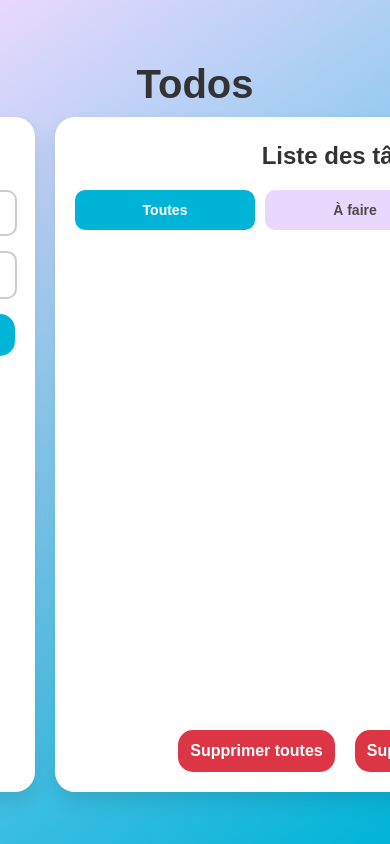
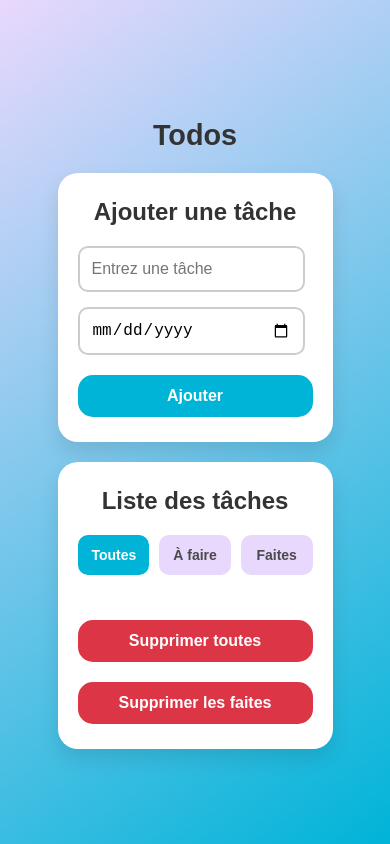
Before and after one commit to elisia-kba/ToDoList, a Vue app: page / in a window 390 px wide. Built offline with nearby package versions, Linux system fonts and the light colour scheme.

Commit message:
amélioration responsivité

```diff
--- a/src/App.vue
+++ b/src/App.vue
@@ -20,6 +20,12 @@ html, body {
   padding: 0;
   overflow: hidden;
 }
+@media screen and (max-width: 768px) {
+  html, body {
+    overflow: auto;
+  }
+}
+
 
 body {
   font-family: 'Poppins', sans-serif;
--- a/src/components/TodoComponent.vue
+++ b/src/components/TodoComponent.vue
@@ -47,13 +47,10 @@ export default {
   background-color: #fff;
   border-radius: 10px;
   box-shadow: 0 2px 6px rgba(0, 0, 0, 0.2);
-  padding: 10px;
-  margin: 5px;
   display: flex;
   justify-content: space-between;
   align-items: center;
   font-family: 'Arial', sans-serif;
-  border-radius: 10px;
   width: 90%;
 }
 
@@ -61,11 +58,13 @@ export default {
   display: flex;
   justify-content: space-between;
   align-items: center;
-  width: 100%;
+  width: 80%;
   font-size: 16px;
   color: #333;
   flex-wrap: wrap;
+  gap: 10px;
 }
+
 
 .task-item:hover {
   box-shadow: 0 4px 15px rgba(0, 0, 0, 0.25);
@@ -126,6 +125,45 @@ export default {
 .delete-icon:hover {
   transform: scale(1.2);
 }
+@media screen and (max-width: 768px) {
+  .task-item {
+    width: 80%;
+    flex-direction: column;
+    gap: 10px;
+    margin: 10px;
+    padding: 15px;
+  }
+
+  .task-info {
+    flex-direction: line;
+    align-items: flex-start;
+    gap: 8px;
+  }
+
+  .description {
+
+    margin-right: 0;
+    margin-bottom: 8px;
+    font-size: 14px;
+  }
+
+  .date {
+    width: 100%;
+    font-size: 12px;
+  }
+
+  .buttons {
+    width: 100%;
+    justify-content: space-between;
+    margin-left: 0;
+    margin-top: 10px;
+  }
+
+  .btn-status {
+    padding: 8px 12px;
+    font-size: 14px;
+  }
+}
 
 
 </style>
--- a/src/components/TodosList.vue
+++ b/src/components/TodosList.vue
@@ -131,23 +131,17 @@ export default {
 </script>
 
 <style>
+
 .app-container {
   display: flex;
   flex-direction: column;
   align-items: center;
   justify-content: center;
-  height: 100vh;
+  min-height: 100vh;
   font-family: 'Poppins', sans-serif;
   box-sizing: border-box;
   margin-top: -40px;
-
-}
-
-.title {
-  font-size: 2.5rem;
-  font-weight: bold;
-  margin: 10px 0;
-  text-align: center;
+  padding: 20px;
 }
 
 .content {
@@ -155,7 +149,7 @@ export default {
   grid-template-columns: 300px 1fr;
   gap: 20px;
   width: 100%;
-  height: 80%;
+  max-height: 80vh;
   box-sizing: border-box;
 }
 
@@ -169,7 +163,9 @@ export default {
   flex-direction: column;
   align-items: center;
   width: 300px;
-  height: 100%;
+  height: calc(80vh - 40px);
+  max-height: calc(80vh - 40px);
+  overflow-y: auto;
 }
 
 .right-panel {
@@ -180,10 +176,28 @@ export default {
   box-sizing: border-box;
   display: flex;
   flex-direction: column;
+  width: 600px;
+
+}
+
+.task-list {
+  flex-grow: 1;
+  width: 100%;
+  display: flex;
+  flex-direction: column;
   overflow-y: auto;
-  width: 600px;
-  height: 100%;
+  max-height: 100%;
 }
+
+
+.title {
+  font-size: 2.5rem;
+  font-weight: bold;
+  margin: 10px 0;
+  text-align: center;
+}
+
+
 
 
 h2 {
@@ -199,6 +213,7 @@ h2 {
   flex-direction: column;
   gap: 15px;
   width: 100%;
+
 }
 
 
@@ -347,5 +362,62 @@ h2 {
   border-top: 1px solid #e9d8fd;
 }
 
+@media screen and (max-width: 768px) {
+  .content {
+    grid-template-columns: 1fr;
+    display: flex;
+    flex-direction: column;
+    gap: 20px;
+    padding: 5px;
+    height: auto;
+    max-height: none;
+    align-items: center;
+    align-content: center;
+  }
+
+  .left-panel, .right-panel {
+    width: 100%;
+    height: auto;
+  }
+
+  .app-container {
+    align-items: center;
+    align-content: center;
+    height: auto;
+    min-height: 100vh;
+  }
+
+  .title {
+    font-size: 1.8rem;
+    margin-top : 1.8rem;
+    margin-bottom: 1rem;
+  }
+
+
+
+  .filters {
+    flex-direction: line;
+    width: 100%;
+  }
+
+  .btn-filter {
+    width: 30%;
+  }
+
+  .input-field {
+    width: 85%;
+  }
+
+  .delete-buttons {
+    flex-direction: column;
+    gap: 10px;
+  }
+
+  .btn-primary, .btn-danger {
+    width: 100%;
+    margin: 5px 0;
+  }
+}
+
 
 </style>
```
